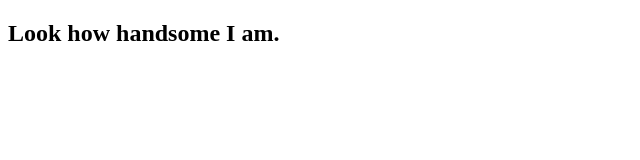
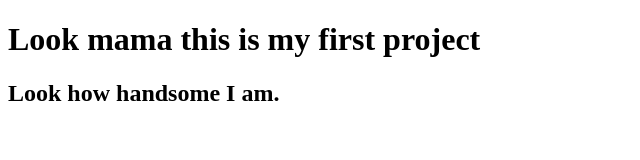
Before and after one commit to mahamudul9/my-first-website, a plain HTML site: page index.html in a window 1280 px wide. Shown: the whole page, without its empty margins (0-640 px from the left). Drawn offline with Linux system fonts and the light colour scheme.

Commit message:
added a header

```diff
--- a/index.html
+++ b/index.html
@@ -6,6 +6,7 @@
     <title>Document</title>
 </head>
 <body>
+    <h1>Look mama this is my first project</h1>
     <h2>Look how handsome I am.</h2>
 </body>
 </html>
```
Also changed, not shown: 1 other file.
